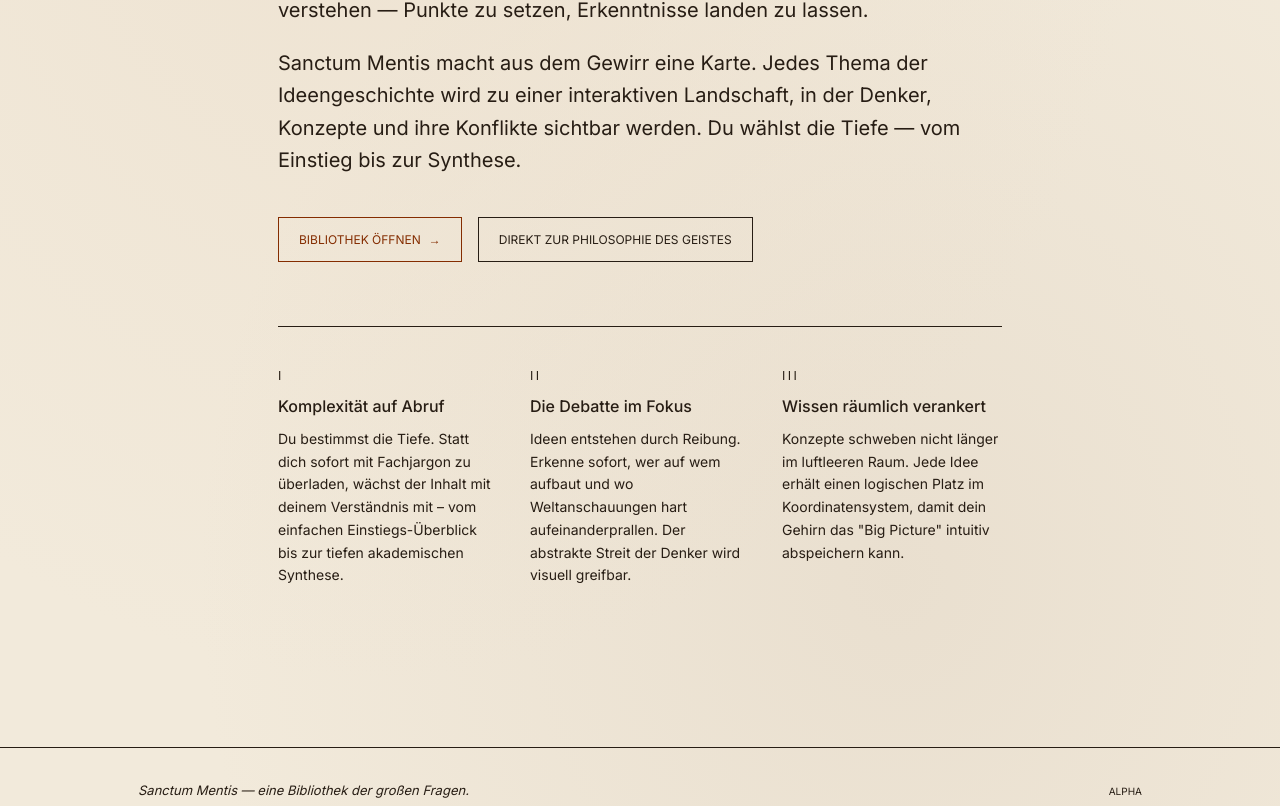
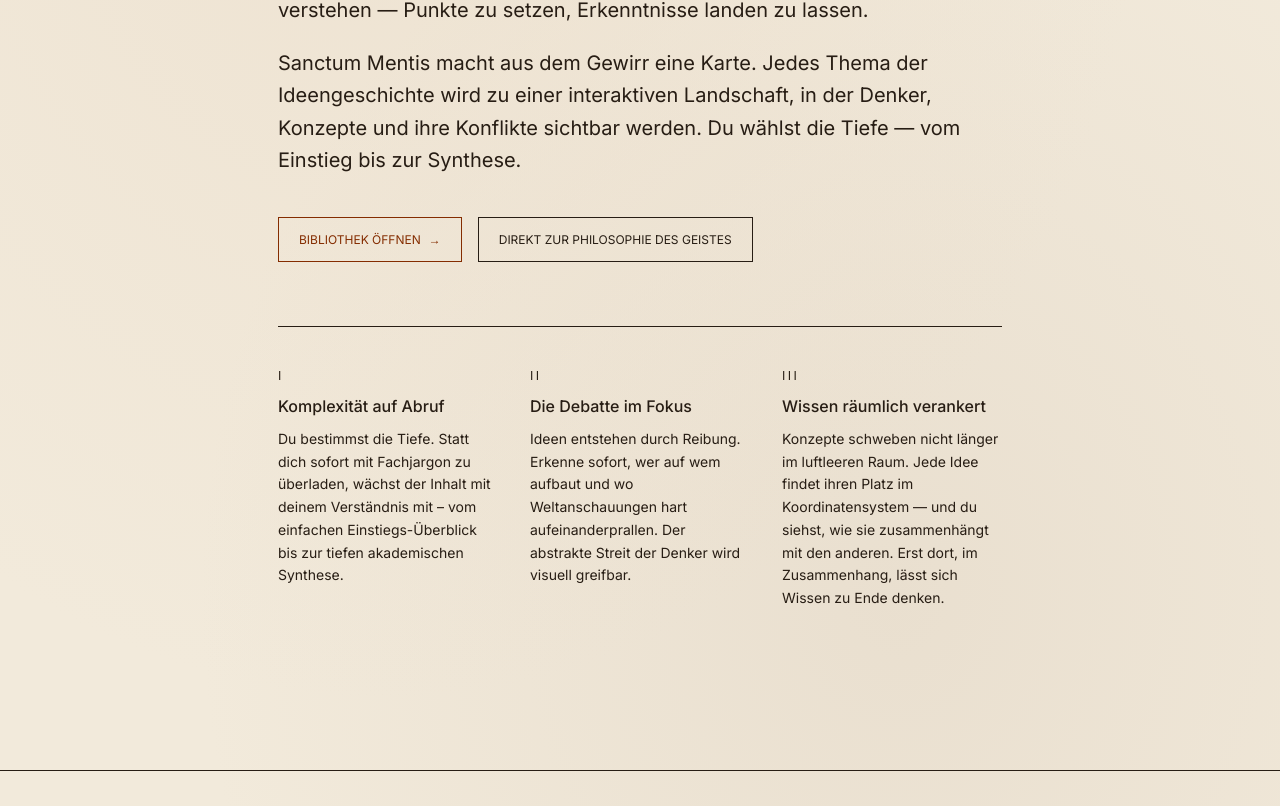
Before and after one commit to fightingeltony/sanctum-mentis, a Next.js app: page / in a window 1280 px wide. Shown: the part 434-1240 px from the top of the page. Built offline with nearby package versions, Linux system fonts and the light colour scheme; a web font is replaced by a local one.

Commit message:
Update page.tsx

```diff
--- a/src/app/(shell)/page.tsx
+++ b/src/app/(shell)/page.tsx
@@ -64,7 +64,7 @@
           {
             num: 'III',
             title: 'Wissen räumlich verankert',
-            text: 'Konzepte schweben nicht länger im luftleeren Raum. Jede Idee erhält einen logischen Platz im Koordinatensystem, damit dein Gehirn das "Big Picture" intuitiv abspeichern kann.',
+            text: 'Konzepte schweben nicht länger im luftleeren Raum. Jede Idee findet ihren Platz im Koordinatensystem — und du siehst, wie sie zusammenhängt mit den anderen. Erst dort, im Zusammenhang, lässt sich Wissen zu Ende denken.',
           },
         ].map(item => (
           <div key={item.num} className="flex flex-col gap-2">
```
